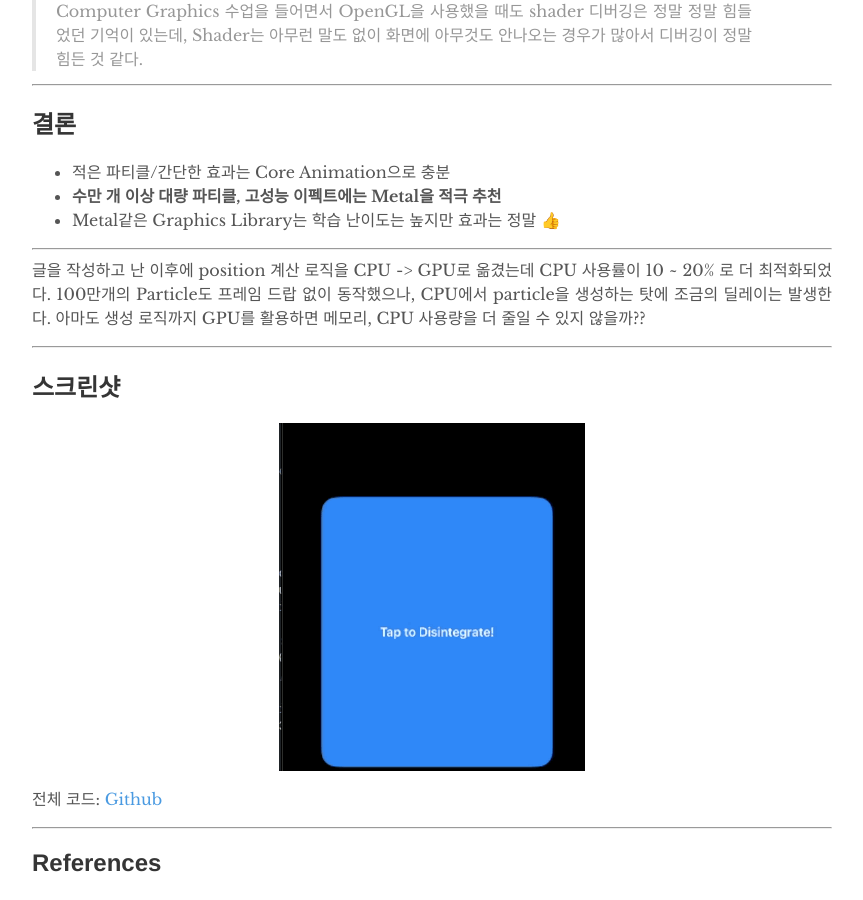
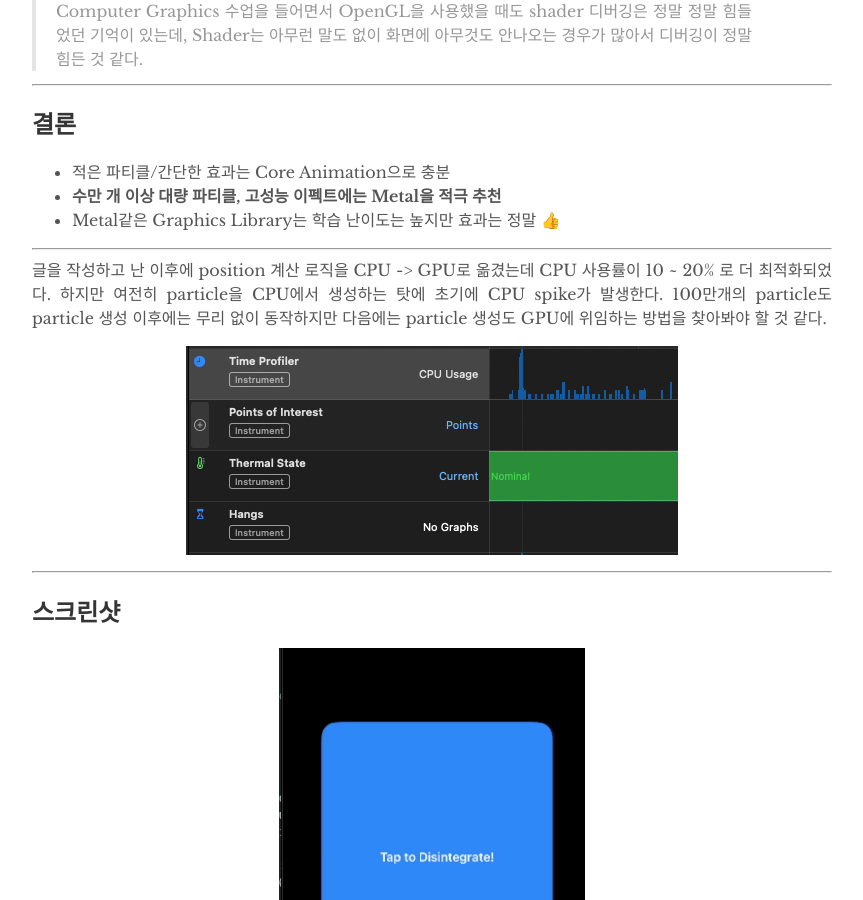
Before and after one commit to doremin/doremin.github.io, a Jekyll site: the page built from _posts/2025-07-07-:20:00.md, in a window 1280 px wide and 900 px high, scrolled down 6035 px. Shown: the whole window, without its empty margins (208-1071 px from the left). Built offline with Jekyll 4.4.1, drawn with Linux system fonts in a browser that asks for light colours.

Commit message:
[ADD] 최적화 이후 time profiler 추가]

```diff
--- a/_posts/2025-07-07-:20:00.md
+++ b/_posts/2025-07-07-:20:00.md
@@ -184,7 +184,10 @@ private func createTexture(from image: CGImage, bounds: CGRect) -> MTLTexture? {
 
 ---
 
-글을 작성하고 난 이후에 position 계산 로직을 CPU -> GPU로 옮겼는데 CPU 사용률이 10 ~ 20% 로 더 최적화되었다. 100만개의 Particle도 프레임 드랍 없이 동작했으나, CPU에서 particle을 생성하는 탓에 조금의 딜레이는 발생한다. 아마도 생성 로직까지 GPU를 활용하면 메모리, CPU 사용량을 더 줄일 수 있지 않을까??
+글을 작성하고 난 이후에 position 계산 로직을 CPU -> GPU로 옮겼는데 CPU 사용률이 10 ~ 20% 로 더 최적화되었다.
+하지만 여전히 particle을 CPU에서 생성하는 탓에 초기에 CPU spike가 발생한다. 100만개의 particle도 particle 생성 이후에는 무리 없이 동작하지만 다음에는 particle 생성도 GPU에 위임하는 방법을 찾아봐야 할 것 같다.
+
+![After Optimization](/assets/images/2025-07-07/optimization_profiler.png)
 
 ---
 ## 스크린샷
```
Also changed, not shown: assets/images/2025-07-07/optimization_profiler.png (added).
